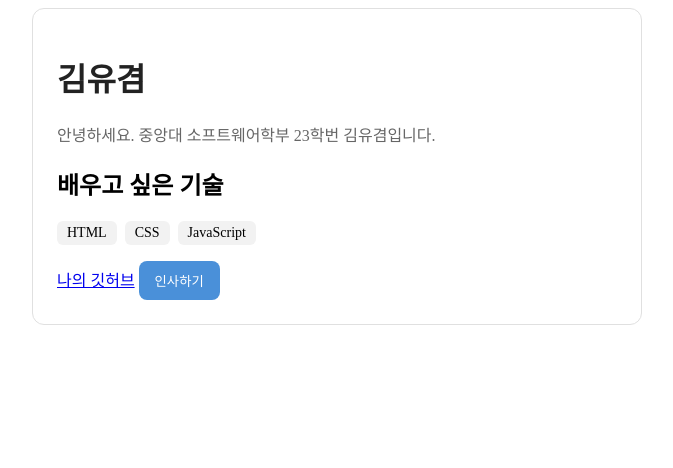
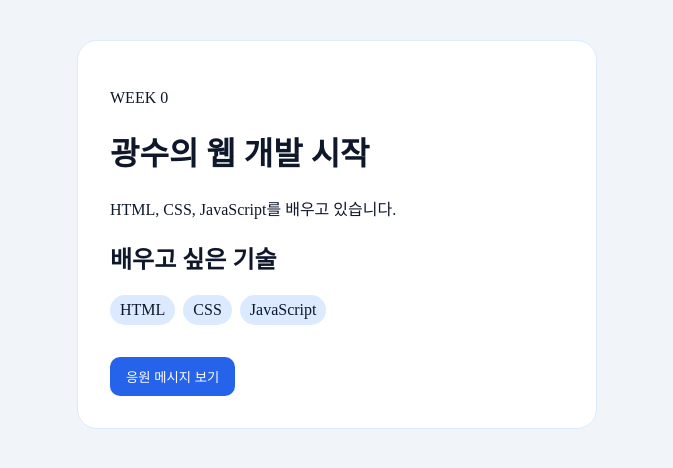
Before and after one commit to UMC-CAU/umc-11th-pe-web-gaemii, a plain HTML site: page week0/index.html in a window 1280 px wide. Shown: the whole page, without its empty margins (303-976 px from the left). Drawn offline with Linux system fonts and the light colour scheme.

Commit message:
featrue: 종합실습

```diff
--- a/week0/index.html
+++ b/week0/index.html
@@ -1,93 +1,30 @@
-<!DOCTYPE html>
+<!doctype html>
 <html lang="ko">
   <head>
-    <meta charset="UTF-8">
-    <meta name="viewport" content="width=device-width, initial-scale=1.0">
-    <title>나의 첫 웹페이지</title>
-    <style>
-        .card {
-            width: 100%;
-            max-width: 560px;
-            margin: 0 auto;
-            padding: 24px;
-            border: 1px solid #e0e0e0;
-            border-radius: 12px;
-        }
-
-        .card h1 {
-            color: #222222;
-        }
-
-        .card p {
-            color: #666666;
-        }
-
-        .card ul {
-            display: flex;
-            flex-wrap: wrap;
-            gap: 8px;
-            list-style: none;
-            padding: 0;
-        }
-
-        .card li {
-            padding: 4px 10px;
-            background-color: #f2f2f2;
-            border-radius: 6px;
-            font-size: 14px;
-        }
-
-        button {
-            background-color: #4a90d9;
-            color: white;
-            border: none;
-            padding: 10px 16px;
-            border-radius: 8px;
-            cursor: pointer;
-            transition: background-color 0.2s ease;
-        }
-
-        button:hover {
-            background-color: #357abd;
-        }
-    </style>
+    <meta charset="UTF-8" />
+    <meta name="viewport" content="width=device-width, initial-scale=1.0" />
+    <title>나의 웹 개발 카드</title>
+    <link rel="stylesheet" href="style.css" />
+    <script src="script.js" defer></script>
   </head>
   <body>
-    <div class="card">
-        <h1>김유겸</h1>
-        <p>안녕하세요. 중앙대 소프트웨어학부 23학번 김유겸입니다.</p>
-        <main>
+    <main class="card">
+      <header>
+        <p>WEEK 0</p>
+        <h1>광수의 웹 개발 시작</h1>
+        <p id="message">HTML, CSS, JavaScript를 배우고 있습니다.</p>
+      </header>
+
       <section>
         <h2>배우고 싶은 기술</h2>
-                    <ul>
-                        <li>HTML</li>
-                        <li>CSS</li>
-                        <li>JavaScript</li>
+        <ul class="skills">
+          <li class="skill">HTML</li>
+          <li class="skill">CSS</li>
+          <li class="skill">JavaScript</li>
         </ul>
       </section>
+
+      <button id="cheer-button" type="button">응원 메시지 보기</button>
     </main>
-        <a href="https://github.com/6ye0m">나의 깃허브</a>
-        <button type="button">인사하기</button>
-    </div>
-    <script>
-        const student = {
-        name: "광수",
-        skills: ["HTML", "CSS", "JavaScript"],
-        };
-
-        function printSkills(skills) {
-            for (const skill of skills) {
-                if (skill === "JavaScript") {
-                console.log(`${skill}: 화면에 동작을 더합니다.`);
-                }
-                else {
-                console.log(skill);
-                }
-            }
-        }
-
-        console.log(student.name);
-        printSkills(student.skills);
-    </script>
   </body>
 </html>
--- /dev/null
+++ b/week0/script.js
@@ -0,0 +1,6 @@
+const message = document.querySelector("#message");
+const cheerButton = document.querySelector("#cheer-button");
+
+cheerButton.addEventListener("click", function () {
+  message.textContent = "좋아요! 작은 코드부터 직접 바꾸어 봅시다. 🚀";
+});
--- /dev/null
+++ b/week0/style.css
@@ -0,0 +1,43 @@
+body {
+  margin: 0;
+  background: #f1f5f9;
+  color: #0f172a;
+}
+
+.card {
+  box-sizing: border-box;
+  width: 90%;
+  max-width: 520px;
+  margin: 40px auto;
+  padding: 32px;
+  border: 1px solid #dbeafe;
+  border-radius: 20px;
+  background: #ffffff;
+}
+
+.skills {
+  display: flex;
+  flex-wrap: wrap;
+  gap: 8px;
+  padding: 0;
+  list-style: none;
+}
+
+.skill {
+  padding: 6px 10px;
+  border-radius: 16px;
+  background: #dbeafe;
+}
+
+button {
+  margin-top: 16px;
+  padding: 10px 16px;
+  border: 0;
+  border-radius: 10px;
+  background: #2563eb;
+  color: #ffffff;
+}
+
+button:hover {
+  background: #1d4ed8;
+}
```
Lines whose indentation alone changed are shown as unchanged.
